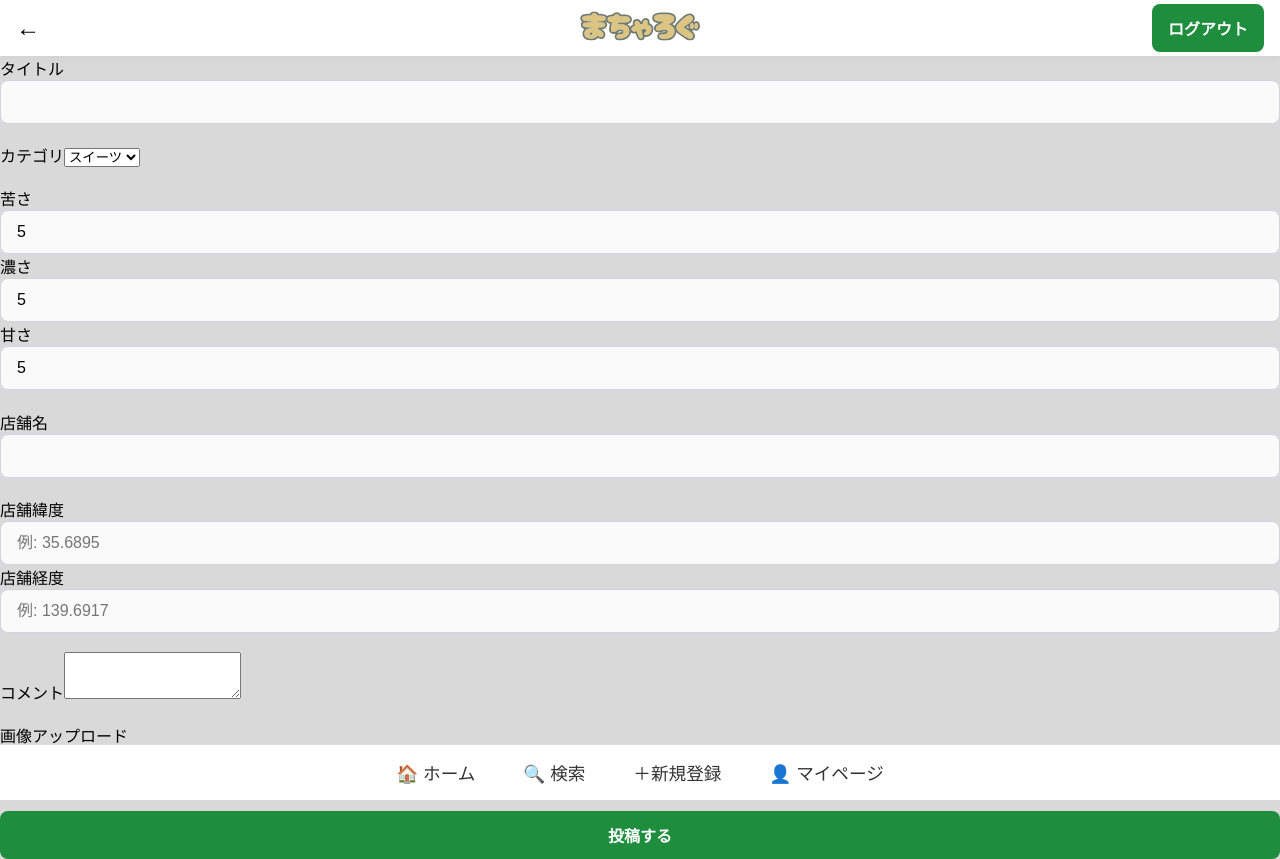
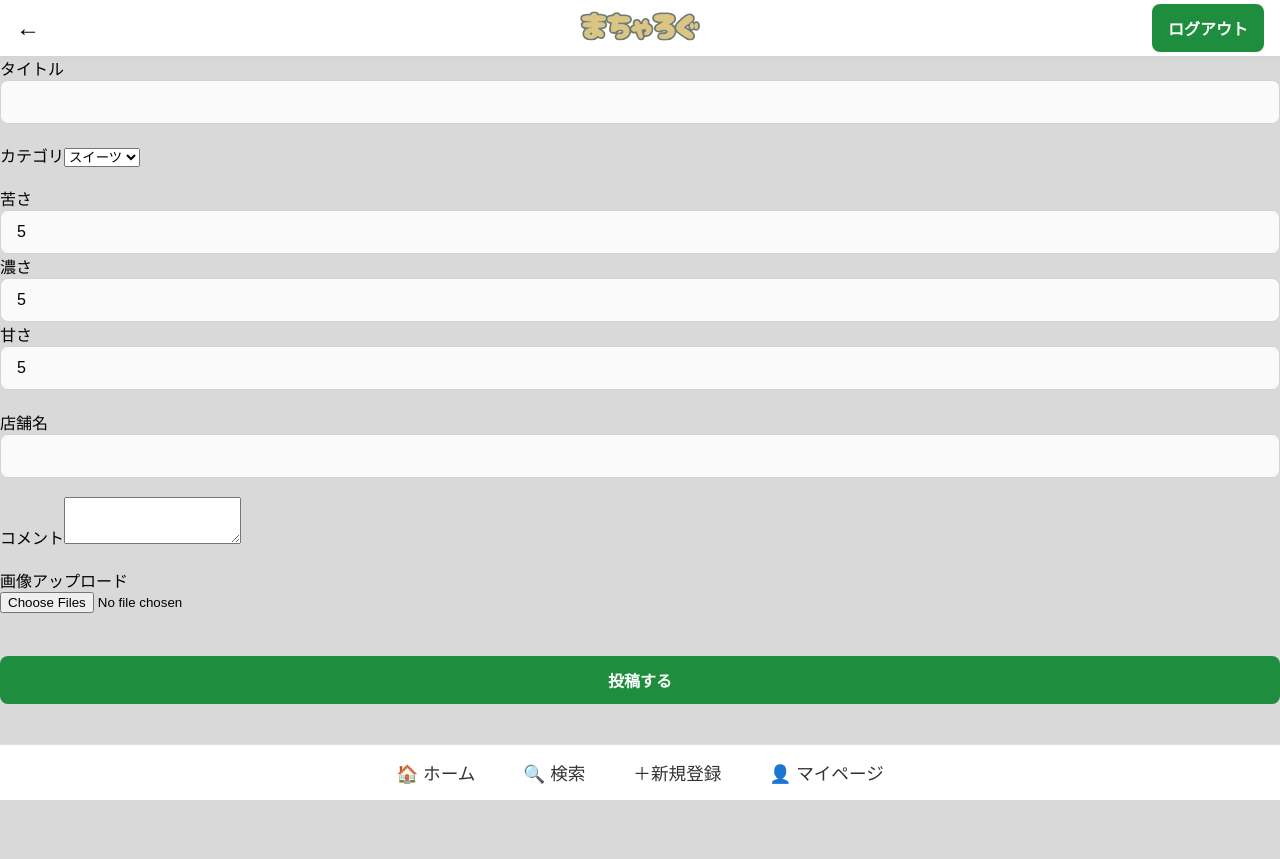
Before and after one commit to u5u5u5u/matcha_log, a Next.js app: page /post/new in a window 1280 px wide. After the commit the page ends 800 px from the top, so only its background shows below. Built offline with nearby package versions, Linux system fonts and the light colour scheme.

Commit message:
編集時のみ緯度、経度を登録

```diff
--- a/src/app/api/post/[id]/edit/route.ts
+++ b/src/app/api/post/[id]/edit/route.ts
@@ -62,6 +62,7 @@ export async function POST(
         },
       });
     } else {
+      // 既存の店舗がある場合、緯度・経度を更新
       shop = await prisma.shop.update({
         where: { id: shop.id },
         data: {
--- a/src/app/api/post/new/route.ts
+++ b/src/app/api/post/new/route.ts
@@ -19,8 +19,6 @@ export async function POST(req: NextRequest) {
   const comment = formData.get("comment") as string;
   const shopName = formData.get("shop") as string;
   const images = formData.getAll("images[]") as string[];
-  const shopLat = formData.get("shopLat");
-  const shopLng = formData.get("shopLng");
 
   if (!title || !category) {
     return NextResponse.json(
@@ -37,16 +35,6 @@ export async function POST(req: NextRequest) {
       shop = await prisma.shop.create({
         data: {
           name: shopName,
-          lat: shopLat ? Number(shopLat) : undefined,
-          lng: shopLng ? Number(shopLng) : undefined,
-        },
-      });
-    } else {
-      shop = await prisma.shop.update({
-        where: { id: shop.id },
-        data: {
-          lat: shopLat ? Number(shopLat) : undefined,
-          lng: shopLng ? Number(shopLng) : undefined,
         },
       });
     }
--- a/src/components/post/new/PostFormClient.tsx
+++ b/src/components/post/new/PostFormClient.tsx
@@ -17,8 +17,6 @@ const schema = z.object({
   comment: z.string().optional(),
   shop: z.string().optional(),
   images: z.any().optional(),
-  shopLat: z.string().optional(),
-  shopLng: z.string().optional(),
 });
 
 type FormData = z.infer<typeof schema>;
@@ -37,8 +35,6 @@ export default function PostFormClient({ initialForm }: Props) {
     comment: initialForm?.comment || "",
     shop: initialForm?.shop || "",
     images: undefined,
-    shopLat: initialForm?.shopLat || "",
-    shopLng: initialForm?.shopLng || "",
   });
   const [error, setError] = useState<string | null>(null);
   const [loading, setLoading] = useState(false);
@@ -71,8 +67,6 @@ export default function PostFormClient({ initialForm }: Props) {
       fd.append("sweetness", String(form.sweetness));
       fd.append("comment", form.comment || "");
       fd.append("shop", form.shop || "");
-      fd.append("shopLat", form.shopLat || "");
-      fd.append("shopLng", form.shopLng || "");
       if (Array.isArray(form.images)) {
         form.images.forEach((url) => {
           if (url) fd.append("images[]", url);
@@ -178,32 +172,6 @@ export default function PostFormClient({ initialForm }: Props) {
           onChange={handleChange}
         />
       </div>
-      <div className={styles.fieldRow}>
-        <div className={styles.field}>
-          <label htmlFor="shopLat">店舗緯度</label>
-          <Input
-            id="shopLat"
-            name="shopLat"
-            type="number"
-            step="any"
-            value={form.shopLat}
-            onChange={handleChange}
-            placeholder="例: 35.6895"
-          />
-        </div>
-        <div className={styles.field}>
-          <label htmlFor="shopLng">店舗経度</label>
-          <Input
-            id="shopLng"
-            name="shopLng"
-            type="number"
-            step="any"
-            value={form.shopLng}
-            onChange={handleChange}
-            placeholder="例: 139.6917"
-          />
-        </div>
-      </div>
       <div className={styles.field}>
         <label htmlFor="comment">コメント</label>
         <textarea
```
